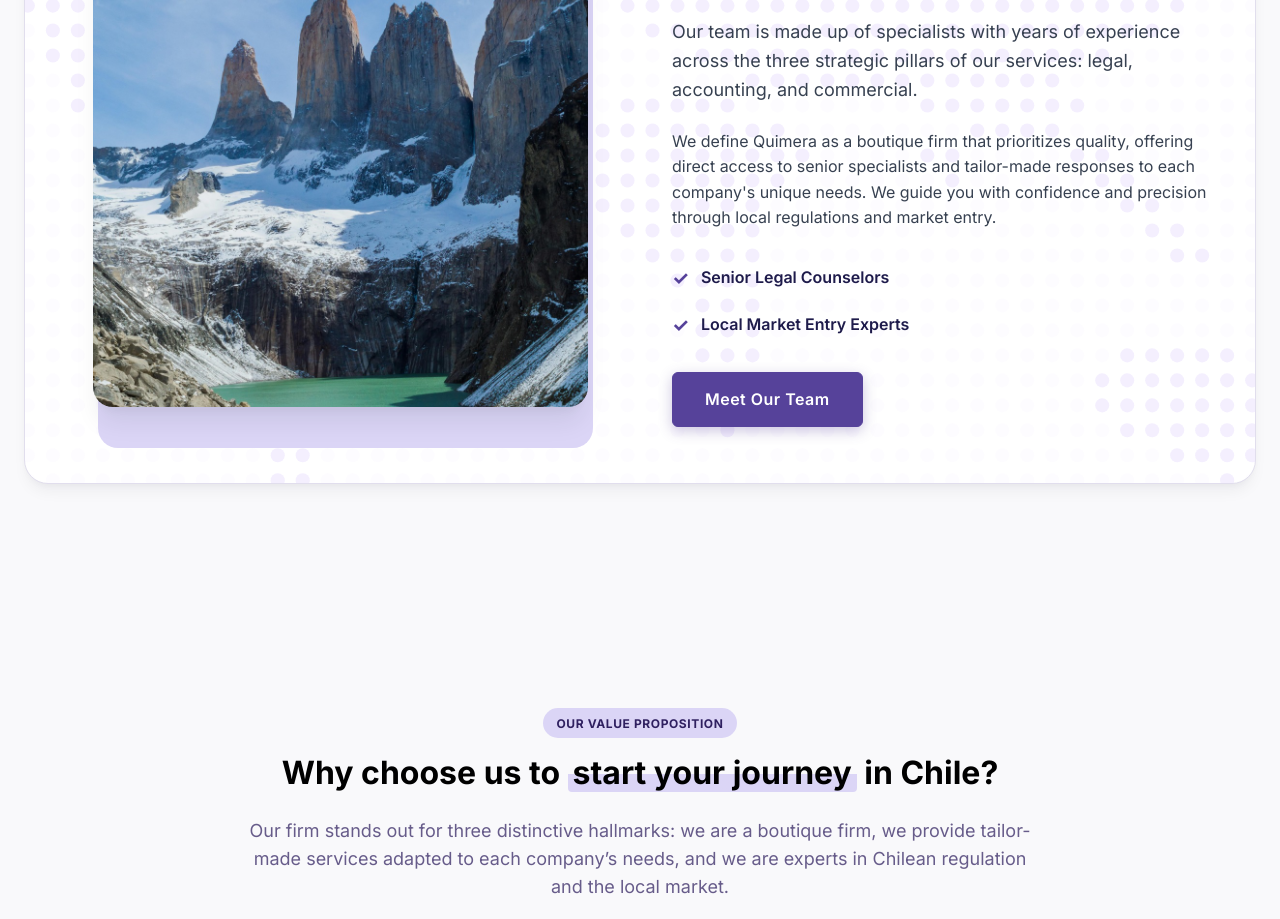
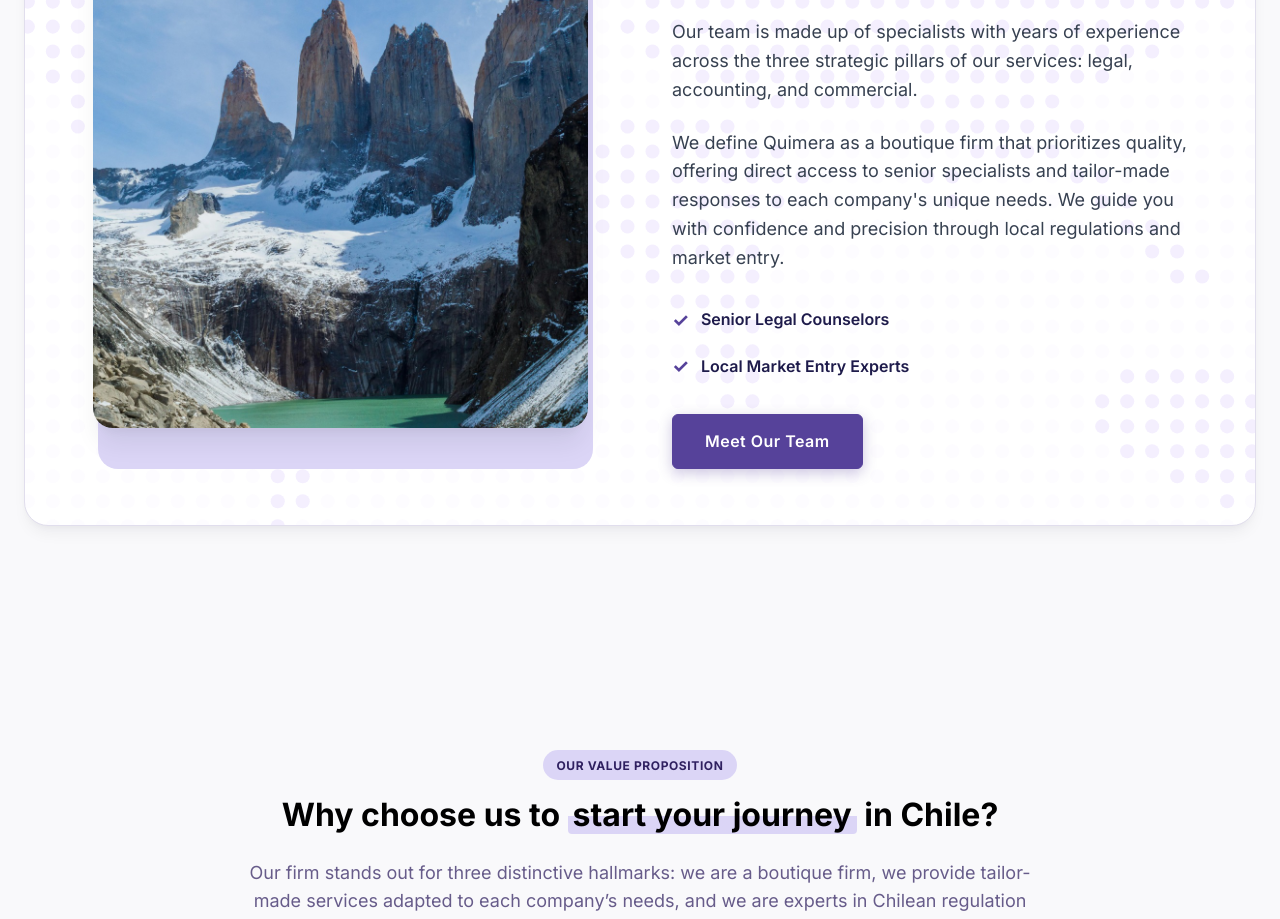
Before and after one commit to marketingfuentesjuul/quimera, a React (Vite) app: page / in a window 1280 px wide. Shown: the part 1900-2819 px from the top of the page. Built offline with nearby package versions, Linux system fonts and the light colour scheme.

Commit message:
style: unify font size for both description paragraphs in TeamSection

```diff
--- a/src/components/TeamSection.jsx
+++ b/src/components/TeamSection.jsx
@@ -84,7 +84,7 @@ const TeamSection = () => {
               <p className="text-muted text-lg" style={{ marginBottom: '1.5rem', lineHeight: '1.6', color: '#374151' }}>
                 Our team is made up of specialists with years of experience across the three strategic pillars of our services: legal, accounting, and commercial.
               </p>
-              <p className="text-muted" style={{ marginBottom: '2rem', lineHeight: '1.6', color: '#374151' }}>
+              <p className="text-muted text-lg" style={{ marginBottom: '2rem', lineHeight: '1.6', color: '#374151' }}>
                 We define Quimera as a boutique firm that prioritizes quality, offering direct access to senior specialists and tailor-made responses to each company's unique needs. We guide you with confidence and precision through local regulations and market entry.
               </p>
 
```
